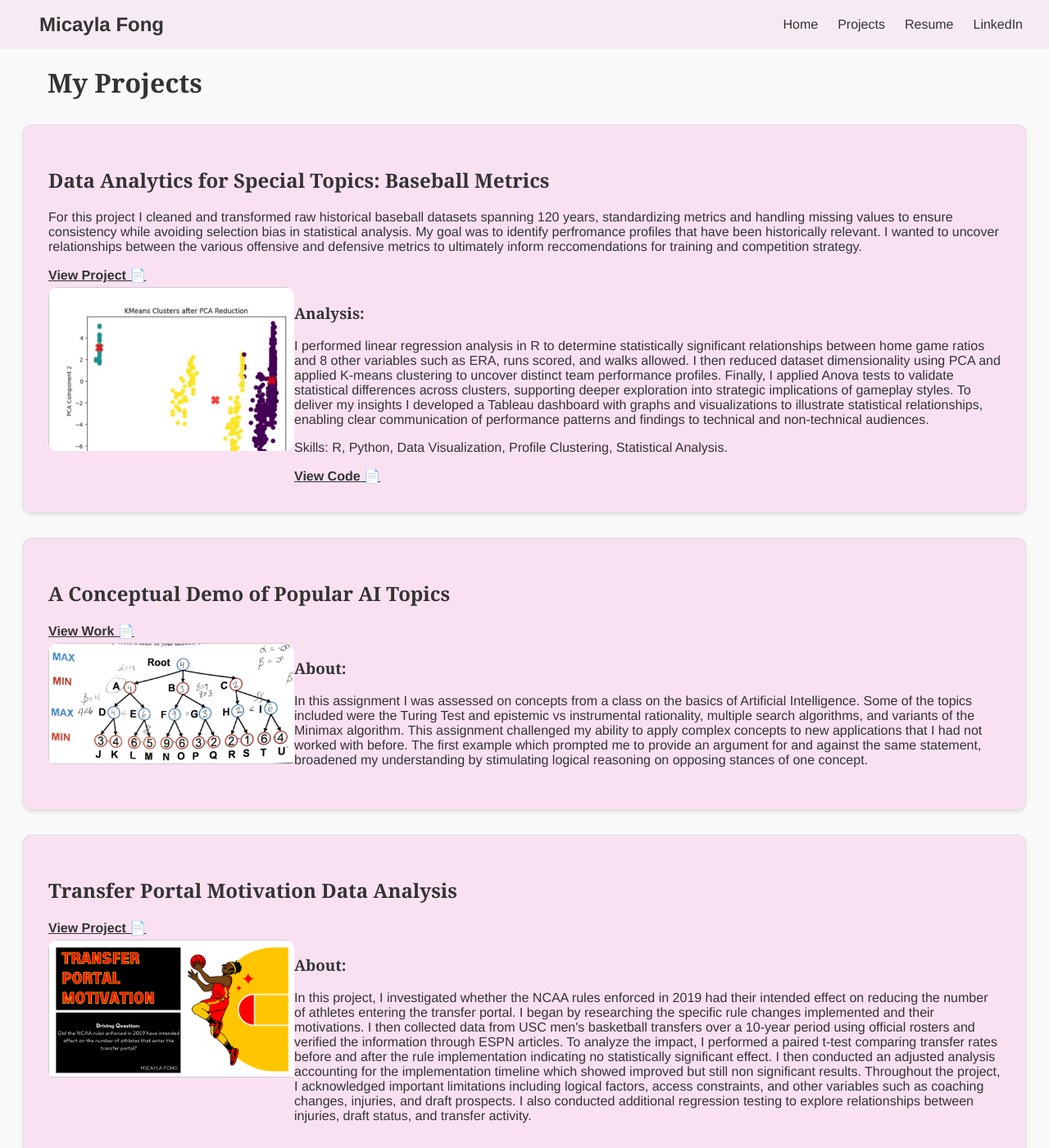
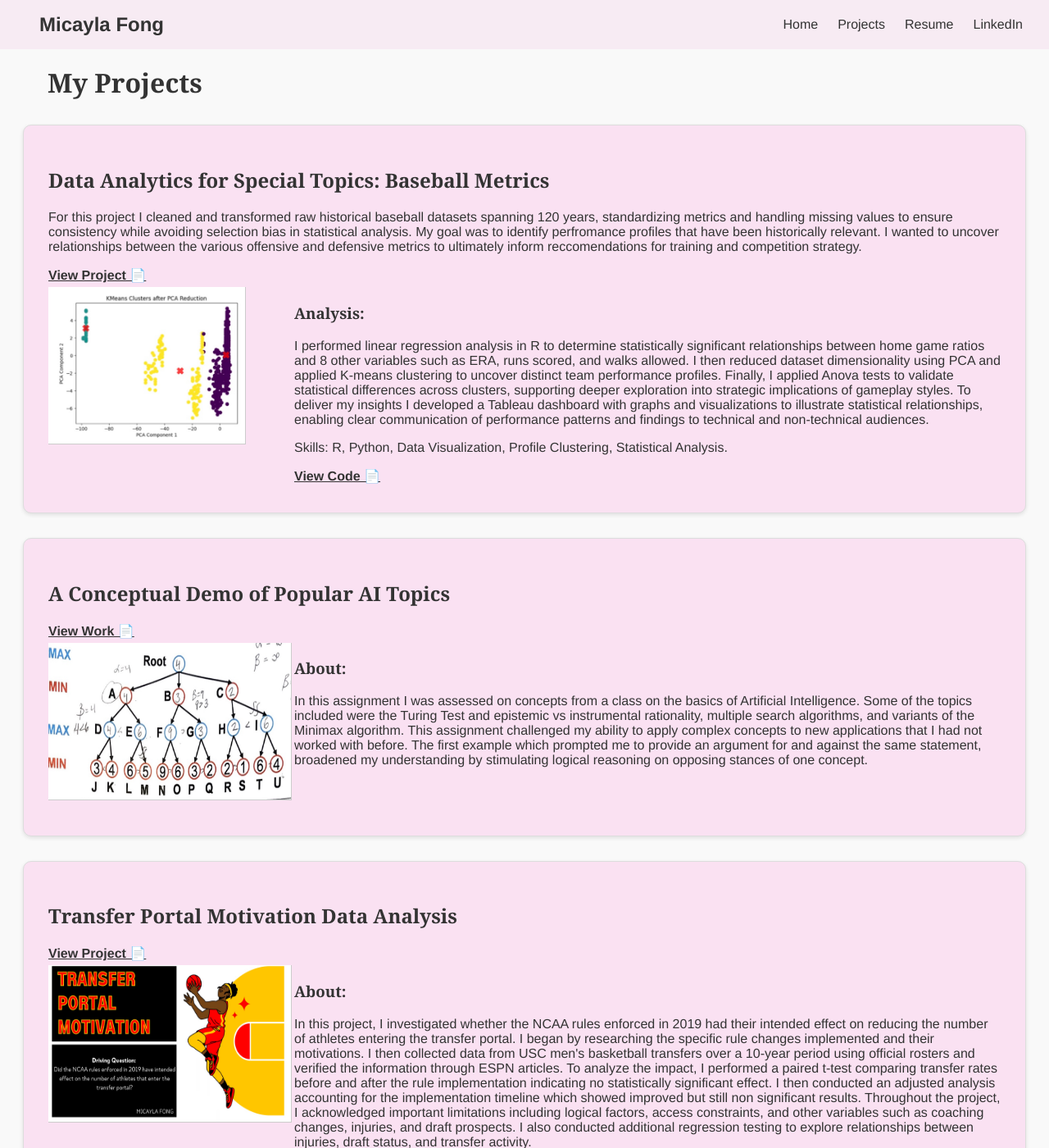
Before and after one commit to mdfong35/mdfong35.github.io, a Jekyll site: the page built from projects.md, in a window 1280 px wide and 1400 px high. Shown: the whole window at 82% size. Built offline with Jekyll 4.4.1, drawn with Linux system fonts in a browser that asks for light colours.

Commit message:
Update style.css

```diff
--- a/assets/style.css
+++ b/assets/style.css
@@ -106,29 +106,17 @@
     flex: 1; /* takes remaining space next to image */
 }
 
-/*
 .img-crop-container {
-  width: 350px;
+  width: 300px;  /* same as thumbnail width */
   height: 200px;
   overflow: hidden;
-  border-radius: 12px;
-  position: relative;
-}
-*/
-
-.img-crop-container {
-  width: 300px;       /* fixed width */
-  max-height: 200px;  /* prevent very tall images from expanding too much */
-  overflow: hidden;
-  border-radius: 12px;
   position: relative;
 }
 
 .img-crop-container img {
-  width: 100%;
-  height: 100%;     /* fill container height */
-  object-fit: cover; /* crops image if too tall/wide */
-  position: relative;
-  top: 0;
-  left: 0;
+  position: absolute;
+  width: auto;
+  height: 100%;
+  top: -10px;
+  left: -5px;
 }
```
